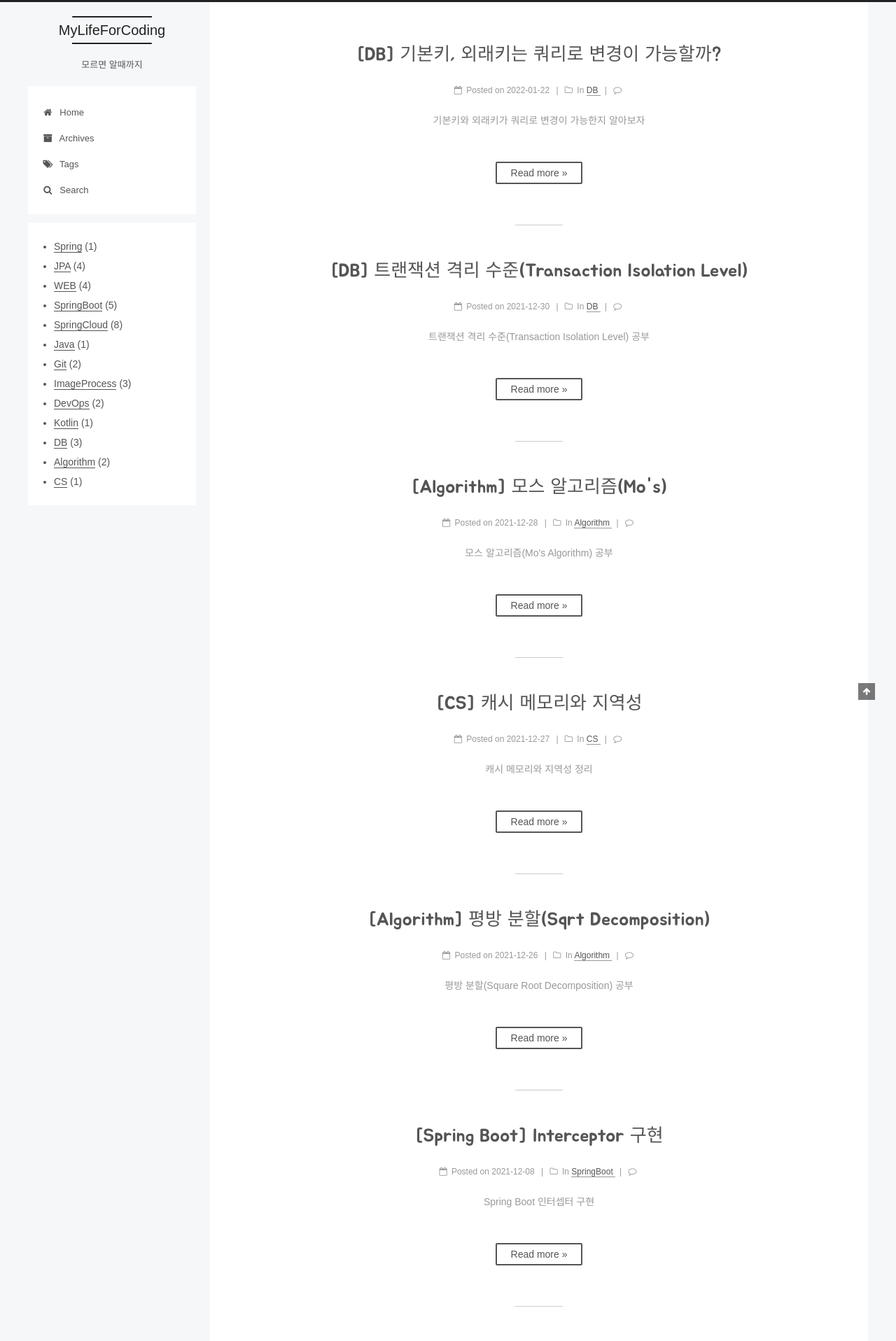
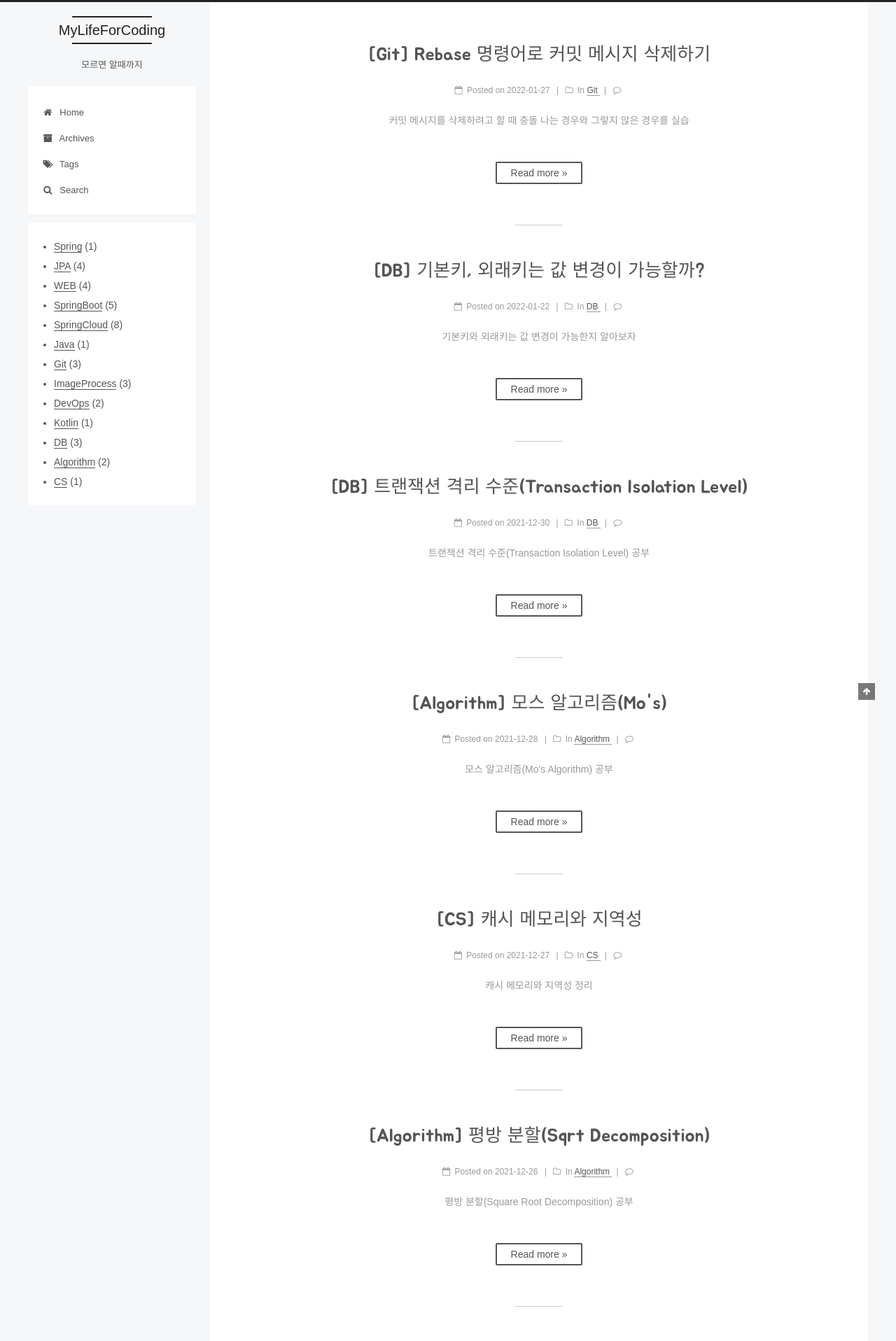
Before and after one commit to mangchhe/mangchhe.github.io, a Jekyll site: the page built from index.html, in a window 1280 px wide. Shown: the top 1916 px of the page at 70% size. Built offline with Jekyll 4.4.1, drawn with Linux system fonts in a browser that asks for light colours; some web fonts are replaced; the list of posts is cut into pages by our own code; comment, search, counter and statistics services are not loaded; some of the changed text lies outside the part shown.

Commit message:
Add: GitDropCommitMessage Post [커밋 메시지 삭제하기]

````diff
--- a/_posts/2022-01-22-PrimaryForeignKeyUpdate.md
+++ b/_posts/2022-01-22-PrimaryForeignKeyUpdate.md
@@ -1,6 +1,6 @@
 ---
-title: "[DB] 기본키, 외래키는 쿼리로 변경이 가능할까?"
-description: 기본키와 외래키가 쿼리로 변경이 가능한지 알아보자
+title: "[DB] 기본키, 외래키는 값 변경이 가능할까?"
+description: 기본키와 외래키는 값 변경이 가능한지 알아보자
 categories:
  - DB
 tags:
--- /dev/null
+++ b/_posts/2022-01-27-GitDropCommitMessage.md
@@ -0,0 +1,103 @@
+---
+title: "[Git] Rebase 명령어로 커밋 메시지 삭제하기"
+description: 커밋 메시지를 삭제하려고 할 때 충돌 나는 경우와 그렇지 않은 경우를 실습
+categories:
+ - Git
+tags:
+ - Git
+ - Rebase
+ - Commit
+---
+
+# 충돌 X
+
+<hr>
+
+## 커밋
+
+- 서로 겹치지 않는 네 개의 파일을 만들어 각각 커밋한다.
+
+```bash
+touch test1.txt
+git add .
+git commit -m 'Add test1.txt'
+touch test2.txt
+git add .
+git commit -m 'Add test2.txt'
+touch test3.txt
+git add .
+git commit -m 'Add test3.txt'
+touch test4.txt
+git add .
+git commit -m 'Add test4.txt'
+```
+
+<img width="600" alt="gitLog" src="https://user-images.githubusercontent.com/50051656/151368048-bd35afd8-b22b-4924-8c2c-9a17a360a815.png">
+
+## 삭제
+
+- test3.txt를 추가했던 커밋을 삭제하려고 한다.
+
+```bash
+git rebase -i HEAD~4
+```
+
+<img width="600" alt="dropCommit" src="https://user-images.githubusercontent.com/50051656/151368120-a183bcfa-759f-4263-8805-65fa79e0d785.png">
+
+- 삭제하려는 커밋 해시값 옆에 drop으로 변경해주고 저장하고 파일을 나온다.
+
+<img width="600" alt="gitLog2" src="https://user-images.githubusercontent.com/50051656/151368165-616beaf1-88cf-4b13-b2e0-bcfe5cca7589.png">
+
+- 삭제하려는 커밋만 깔끔하게 삭제된 것을 확인할 수 있다.
+
+# 충돌 O
+
+<hr>
+
+## 커밋
+
+- test1.txt 파일을 생성한 뒤 빈 내용을 test1 -> test3으로 두 번을 걸쳐 변경 후 커밋을 하고 추가로 test2.txt 파일을 생성한다.
+
+```bash
+touch test1.txt
+git add .
+git commit -m 'Add test1.txt'
+echo "test1" > test1.txt
+git add .
+git commit -m 'Update test1.txt'
+echo "test3" > test1.txt
+git add .
+git commit -m 'Update test1.txt'
+touch test2.txt
+git add .
+git commit -m 'Add test2.txt'
+```
+
+<img width="600" alt="gitLog3" src="https://user-images.githubusercontent.com/50051656/151368410-67c1d3b3-3083-492c-8645-86a03a143fb2.png">
+
+## 삭제
+
+```bash
+git rebase -i HEAD~4
+```
+
+<img width="600" alt="dropCommit2" src="https://user-images.githubusercontent.com/50051656/151369007-bfcd1f6b-4360-4b46-8701-9f6c8f4d4179.png">
+
+- 삭제하려는 커밋 해시값 옆에 drop으로 변경해주고 저장하고 파일을 나온다.
+
+<img width="600" alt="conflict" src="https://user-images.githubusercontent.com/50051656/151369183-5a4847b0-60ae-49ba-855c-ae0b0fa67958.png">
+
+- 이전과 다르게 CONFLICT 에러가 발생했다고 경고창이 뜨게 된다.
+
+<img width="600" alt="fileContent" src="https://user-images.githubusercontent.com/50051656/151369277-ecfff0a0-5201-458e-9178-30c14ca0d439.png">
+
+- 충돌이 일어난 파일에 들어가 수정 후에 새로운 커밋을 만든다.
+
+```bash
+git add .
+git commit -m "solve conflict"
+```
+
+<img width="600" alt="gitLog4" src="https://user-images.githubusercontent.com/50051656/151369352-76e1cd64-1489-4145-baa5-bda87cb1c3ce.png">
+
+- 충돌이 일어난 부분은 커밋 메시지가 새로 만들어져 들어가고 그 외에는 그대로 메시지가 유지되어있는 것을 확인할 수 있다.
````
